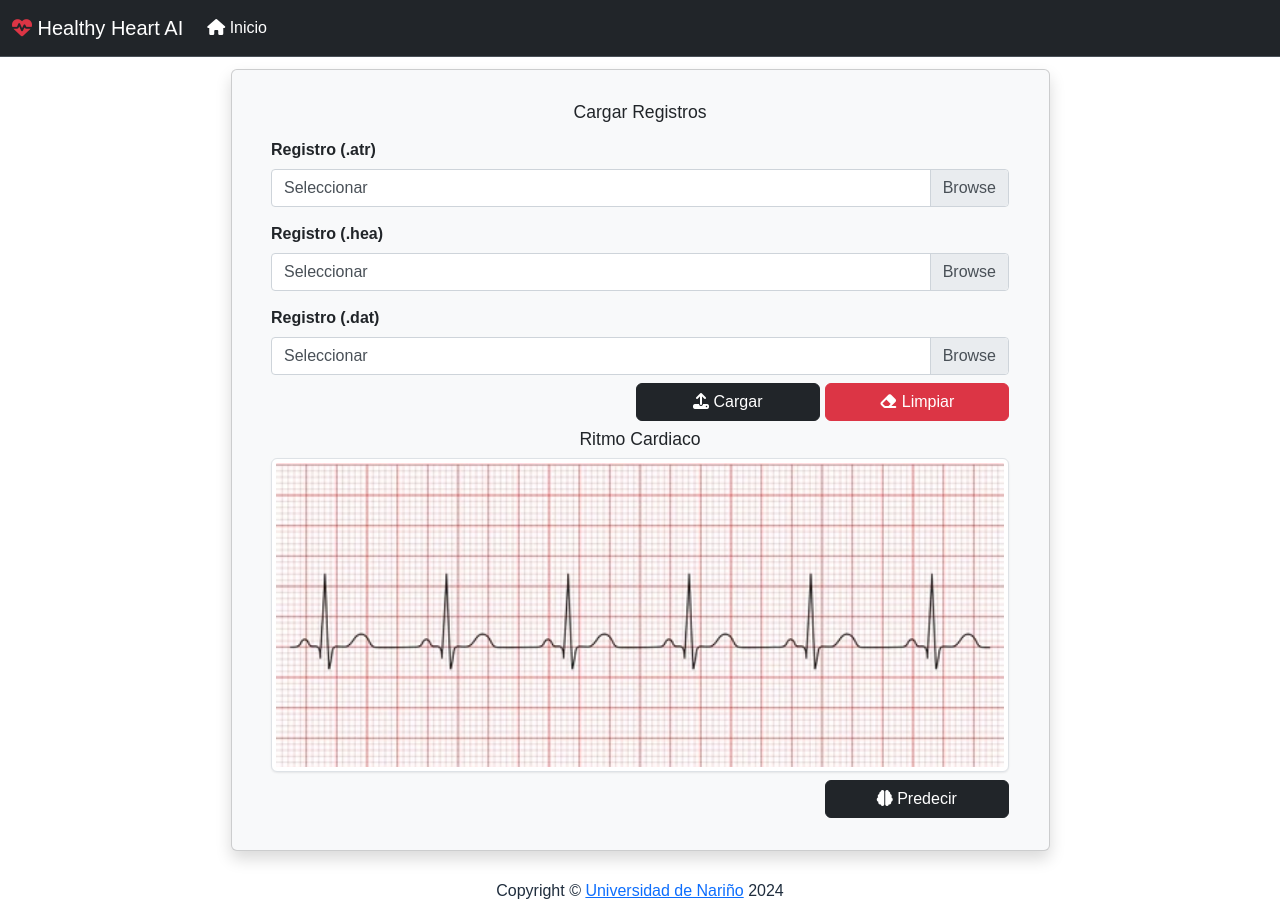
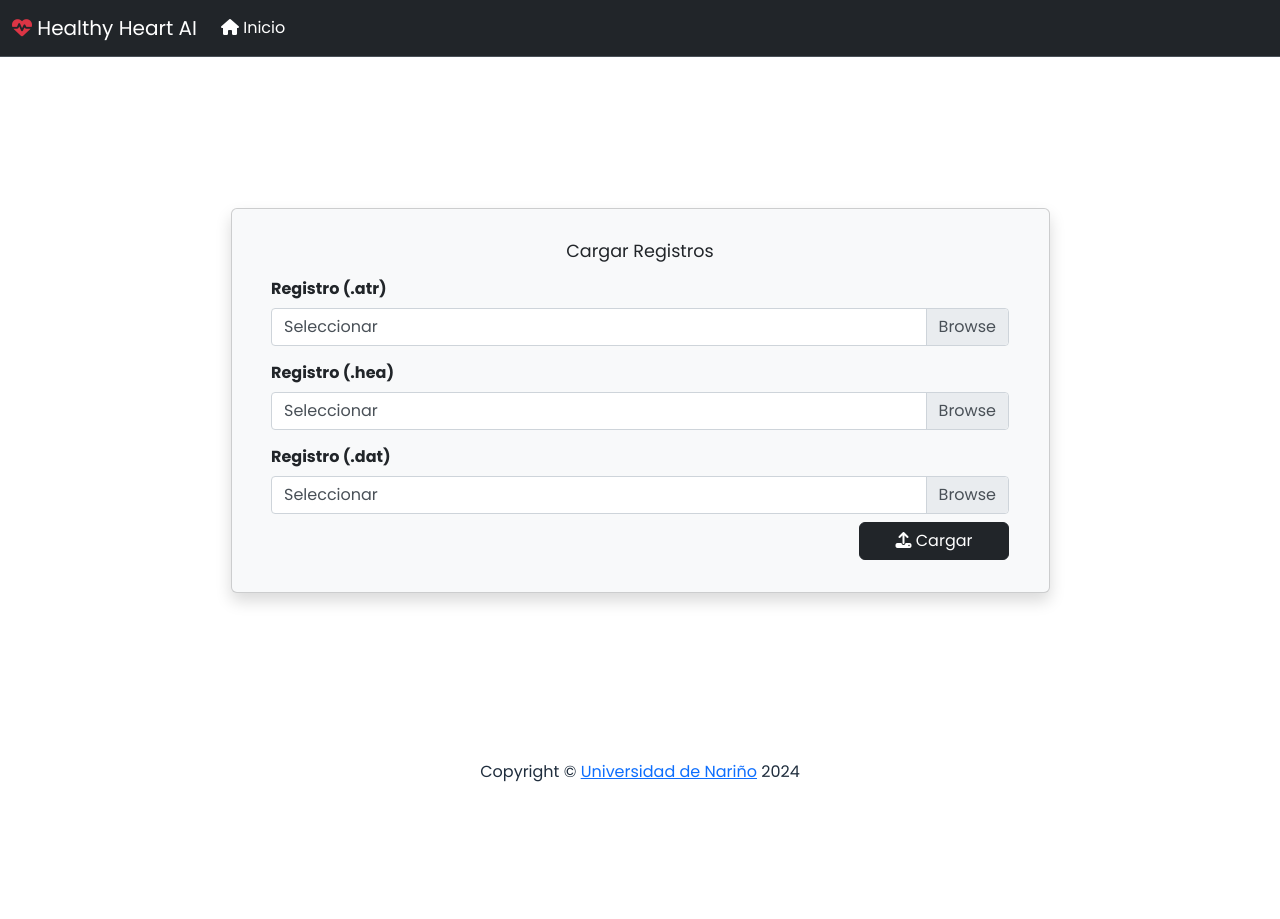
Before and after one commit to Errol-Garcia/HeartBeats, a PHP site: page /index.html in a window 1280 px wide. After the commit the page ends 782 px from the top, so only its background shows below. Run offline with PHP 8.4, Linux system fonts and the light colour scheme; some libraries are stand-ins or nearby versions.

Commit message:
integracion

```diff
--- a/css/style.css
+++ b/css/style.css
@@ -1,22 +1,38 @@
-/* @import url('https://fonts.googleapis.com/css2?family=Poppins:ital,wght@0,100;0,200;0,300;0,400;0,500;0,600;0,700;0,800;0,900;1,100;1,200;1,300;1,400;1,500;1,600;1,700;1,800;1,900&display=swap'); */
+@import url("https://fonts.googleapis.com/css2?family=Poppins:ital,wght@0,100;0,200;0,300;0,400;0,500;0,600;0,700;0,800;0,900;1,100;1,200;1,300;1,400;1,500;1,600;1,700;1,800;1,900&display=swap");
 
 * {
   margin: 0;
   padding: 0;
   box-sizing: border-box;
   text-decoration: none;
-    font-family: 'Poppins', sans-serif;
+  font-family: "Poppins", sans-serif;
 }
 
 body {
   width: 100%;
   display: grid;
   min-height: 100vh;
-    grid-template-rows: auto 1fr auto;
+  grid-template-rows: 1fr auto;
+}
+
+header {
+  position: fixed;
+  top: 0;
+  left: 0;
+  width: 100%;
+  z-index: 99;
+}
+
+main {
+  margin-top: 57px;
 }
 
 .sticky-footer {
   padding: 1em;
+}
+
+body {
+  overflow: hidden;
 }
 
 #loader {
@@ -32,6 +48,10 @@ body {
   justify-content: center;
 }
 
+.btn {
+  min-width: 150px;
+}
+
 .form-control:focus,
 .form-select:focus,
 .form-check-input:focus {
@@ -42,6 +62,17 @@ body {
 
 .error {
   color: red;
+  color: rgba(255, 255, 255, 0.9);
+  color: #f4f4f4;
   font-size: 16px;
   font-weight: 500;
 }
+
+/* #ecg-plot {
+  width: 100%;
+  height: 300px;
+  background-color: white;
+  box-shadow: 0 0 10px rgba(0, 0, 0, 0.1);
+  border-radius: 8px;
+  margin-top: 80px;
+} */
--- a/index.html
+++ b/index.html
@@ -51,14 +51,14 @@
         <div class="col-12 row d-flex flex-column justify-content-center align-items-center">
           <div class="card w-75 mb-3 shadow p-3 bg-body-tertiary rounded">
             <div class="card-body">
+              <div class="upload-area">
+                <form id="form_upload_arrhythmia" action="#" method="post" novalidate="novalidate">
                   <h3 class="card-title text-center col-lg-12 mb-2">Cargar Registros</h3>
-
-              <form id="form_upload_arrhythmia" action="#" method="post" novalidate="novalidate">
                   <!-- Registro (.atr) -->
                   <div class="col-lg-12 mb-2">
                     <label for="fileInput" class="col-form-label">Registro (.atr)</label>
                     <div class="custom-file">
-                    <input type="file" class="form-control custom-file-input" name="fileInput" id="fileInput"
+                      <input type="file" class="form-control custom-file-input" name="fileInput1" id="fileInput1"
                         placeholder="Selecciona un archivo" required>
                       <label class="custom-file-label" for="fileInput">Seleccionar</label>
                     </div>
@@ -85,15 +85,19 @@
                   </div>
 
                   <div class="col-lg-12 text-end g-2">
-                  <button type="submit" id="btn_submit" class="btn btn-dark w-25"><i class="fa-solid fa-upload"></i>
+                    <button type="submit" id="btn_submit" class="btn btn-dark"><i
+                            class="fa-solid fa-upload"></i>
                         Cargar</button>
 
-                  <button type="button" id="btn_clean" class="btn btn-danger w-25"><i class="fa-solid fa-eraser"></i>
-                    Limpiar</button>
+                    <div id="btn_clean" class="btn btn-danger d-none"><i
+                            class="fa-solid fa-eraser"></i>
+                        Limpiar</div>
                 </div>
                 </form>
-
-              <h3 class="card-title text-center col-lg-12 mt-2 mb-2">Ritmo Cardiaco</h3>
+              </div>
+              <div class="predict-area">
+              </div>
+              <!-- <h3 class="card-title text-center col-lg-12 mt-2 mb-2">Ritmo Cardiaco</h3>
 
               <form id="form_predict_arrhythmia" action="#" method="post" novalidate="novalidate">
                 <div class="col-lg-12 text-center mb-2">
@@ -109,7 +113,7 @@
                   <button type=" submit" id="btn_submit" class="btn btn-dark w-25"><i class="fa-solid fa-brain"></i>
                     Predecir</button>
                 </div>
-              </form>
+              </form> -->
             </div>
           </div>
         </div>
@@ -142,13 +146,13 @@
 
   <script src="https://cdn.jsdelivr.net/npm/jquery-validation@1.19.0/dist/jquery.validate.js"></script>
 
-  <script src="https://cdn.jsdelivr.net/npm/sweetalert2@11"></script>
-
   <script src="js/spinner.js"></script>
 
   <script src="js/bs-custom-file-input.js"></script>
 
   <script src="js/main.js"></script>
+
+	<script src="https://cdn.plot.ly/plotly-latest.min.js"></script>
 </body>
 
 </html>
--- a/js/main.js
+++ b/js/main.js
@@ -52,7 +52,7 @@ $(document).ready(function () {
     rules: {
       fileInput: {
         required: true,
-        extensionFile1: ["#fileInput"],
+        extensionFile1: ["#fileInput1"],
       },
       fileInput2: {
         required: true,
@@ -92,6 +92,10 @@ $(document).ready(function () {
   });
 
   $("#form_upload_arrhythmia").submit(function (e) {
+    const predictArea = $(".predict-area");
+    const btnSubmit = $("#btn_submit");
+    const btnClean = $("#btn_clean");
+
     console.log("pase por aquí 2");
     e.preventDefault();
 
@@ -99,7 +103,7 @@ $(document).ready(function () {
 
     var formData = new FormData();
 
-    var fileInput = $("#fileInput")[0].files[0];
+    var fileInput = $("#fileInput1")[0].files[0];
     var fileInput2 = $("#fileInput2")[0].files[0];
     var fileInput3 = $("#fileInput3")[0].files[0];
 
@@ -117,21 +121,64 @@ $(document).ready(function () {
       formData.append("file2", fileInput2);
       formData.append("file3", fileInput3);
 
+      // $.ajax({
+      //   url: "http://127.0.0.1:5003/",
+      //   type: "POST",
+      //   data: formData,
+      //   contentType: false,
+      //   processData: false,
+      //   success: function (response) {
+      //     response1 = response;
+      //     $("#response_load").html(response);
+      //     $(".i_load_data").attr("style", "color: #1cc88a !important;");
+      //   },
+      // });
       $.ajax({
-        url: "http://127.0.0.1:5003/",
+        url: "http://127.0.0.1:5003",
         type: "POST",
         data: formData,
         contentType: false,
         processData: false,
         success: function (response) {
+          console.log(response.filename);
           response1 = response;
-          $("#response_load").html(response);
-          $(".i_load_data").attr("style", "color: #1cc88a !important;");
+          enableBtnSubmit();
+
+          fetchECGData(response.filename).then((data) => plotECG(data));
+
+          let predictHTML = `
+                      <form id="form_predict_arrhythmia" action="#" method="post" novalidate="novalidate">
+                          <h3 class="card-title text-center col-lg-12 mt-2 mb-2">Ritmo Cardiaco</h3>
+
+                          <div class="col-lg-12 text-center mb-2">
+                <div id="ecg-plot"></div>
+                          </div>
+
+                          <div class="col-lg-12 text-end">
+                              <button type=" submit" id="btn_submit" class="btn btn-dark"><i
+                                      class="fa-solid fa-brain"></i>
+                                  Predecir</button>
+                          </div>
+                      </form>
+                  `;
+
+          predictArea.html(predictHTML);
         },
+      });
+
+      disableBtnSubmit();
+
+      btnClean.on("click", function () {
+        predictArea.empty();
+        btnSubmit.removeAttr("disabled");
+        $("#btn_clean").addClass("d-none");
+        // $("#form_upload_arrhythmia").trigger("reset");
+        location.reload();
       });
     }
   });
 
+  //PREDICCIÓN DE LOS
   $("#form_predict_arrhythmia").submit(function (e) {
     console.log("pase por aquí 3");
     // e.preventDefault();
@@ -165,55 +212,137 @@ $(document).ready(function () {
   });
 });
 
-// function isEmpty() {
-//   console.log("pase por aquí empty");
-//   const fileInput = $("#fileInput").val();
-//   if (fileInput.isEmpty()) {
-//     return true;
-//   }
-//   return false;
-// }
+document.addEventListener("DOMContentLoaded", function () {
+  var input1 = document.getElementById("fileInput1");
+  var input2 = document.getElementById("fileInput2");
+  var input3 = document.getElementById("fileInput3");
 
-function getStatusbtnSubmit() {
-  // $("#btn_submit").attr("disabled", true);
-  // $("#btn_submit").html(`
-  //       <span class="spinner-border spinner-border-sm" role="status" aria-hidden="true"></span>
-  //       Cargando...
-  //   `);
-}
+  if (input1) {
+    input1.addEventListener("change", function (event) {
+      var inputFile = event.target;
+      var fileName =
+        inputFile.files.length > 0 ? inputFile.files[0].name : "Seleccionar";
+      inputFile.nextElementSibling.innerText = fileName;
+    });
+  }
 
-// function resetForm() {
-//   $("#form_upload_arrhythmia").trigger("reset");
-//   $("#btn_submit").attr("disabled", false);
-//   $("#btn_submit").html("Predecir");
-//   window.location.href = "/Detector-de-arritmias/";
-// }
+  if (input2) {
+    input2.addEventListener("change", function (event) {
+      var inputFile = event.target;
+      var fileName =
+        inputFile.files.length > 0 ? inputFile.files[0].name : "Seleccionar";
+      inputFile.nextElementSibling.innerText = fileName;
+    });
+  }
+
+  if (input3) {
+    input3.addEventListener("change", function (event) {
+      var inputFile = event.target;
+      var fileName =
+        inputFile.files.length > 0 ? inputFile.files[0].name : "Seleccionar";
+      inputFile.nextElementSibling.innerText = fileName;
+    });
+  }
+});
+
+function getStatusbtnSubmit() {}
 
 function mostarAlertaUpload() {
-  // document.getElementById("alertNames").classList.add("hidden");
-  // document.getElementById('showModalBtn').addEventListener('click', function () {
-  // var myModal = new bootstrap.Modal(document.getElementById("myModal"));
-  // myModal.show();
-  // myModal.hide();
   Swal.fire({
     icon: "error",
     title: "Oops...",
     text: "Los archivos cargados deben tener el mismo nombre",
-    // footer: '<a href="#">Why do I have this issue?</a>'
   });
+}
 
-  // Swal.fire({
-  //   icon: "error",
-  //   title: "Oops...",
-  //   text: "Los archivos cargados deben tener el mismo nombre",
-  //   confirmButtonText: "Ok",
-  // }).then((result) => {
-  //   if (result.isConfirmed) {
-  //     // location.reload();
-  //   }
-  // });
+// IMPLEMENTACIÓN DE LA GRÁFICA
+
+function disableBtnSubmit() {
+  $("#btn_submit").attr("disabled", "disabled");
+  $("#btn_submit").html(`
+      <span class="spinner-border spinner-border-sm" role="status" aria-hidden="true"></span>
+      Cargando...
+  `);
 }
-function ocultarAlertaUpload() {
-  // document.getElementById("alertNames").classList.add("hidden");
-  // location.reload();
+
+function enableBtnSubmit() {
+  $("#btn_submit").html(`
+      <i class="fa-solid fa-upload"></i> Cargar
+  `);
+
+  $("#btn_clean").removeClass("d-none");
 }
+
+async function fetchECGData(filename) {
+  const response = await fetch("http://127.0.0.1:5003/ecg/" + filename);
+  const data = await response.json();
+  return data;
+}
+
+function plotECG(data) {
+  const trace = {
+    y: i_data.slice(0, 1000),
+    type: "scatter",
+    mode: "lines",
+    line: {
+      color: "#000",
+      width: 1,
+    },
+  };
+
+  const layout = {
+    xaxis: {
+      title: "Time (ms)",
+      titlefont: {
+        size: 16,
+        color: "#333",
+      },
+      range: [0, 1000],
+      tickfont: {
+        size: 14,
+        color: "#333",
+      },
+      fixedrange: true,
+    },
+    yaxis: {
+      title: "Amplitude (mV)",
+      titlefont: {
+        size: 16,
+        color: "#333",
+      },
+      tickfont: {
+        size: 14,
+        color: "#333",
+      },
+      fixedrange: true,
+    },
+    plot_bgcolor: "rgba(255, 255, 255, 0.9)",
+    paper_bgcolor: "#f4f4f4",
+    dragmode: false,
+    modeBarButtonsToRemove: ["toImage"],
+    modeBarButtonsToAdd: [],
+  };
+  const config = { responsive: true };
+  Plotly.newPlot("ecg-plot", [trace], layout, config);
+
+  // Ajustes para una frecuencia cardíaca realista
+  const samplingRate = 360; // Suponiendo una frecuencia de muestreo típica de 360 Hz
+  const interval = 1000 / samplingRate; // Intervalo de actualización en milisegundos para una frecuencia de muestreo de 360 Hz
+  let currentIndex = 1000;
+
+  setInterval(() => {
+    if (currentIndex < i_data.length) {
+      const newData = i_data.slice(currentIndex, currentIndex + 1); // Tomar un solo punto de datos
+      const update = {
+        y: [[newData[0]]],
+      };
+      Plotly.extendTraces("ecg-plot", update, [0]);
+      currentIndex += 1;
+
+      // Desplazar el rango del eje X para simular el movimiento de la señal ECG
+      Plotly.relayout("ecg-plot", {
+        "xaxis.range": [currentIndex - 1000, currentIndex],
+      });
+    }
+  }, interval);
+}
```
Also changed, not shown: 1 other file. Lines whose indentation alone changed are shown as unchanged.
